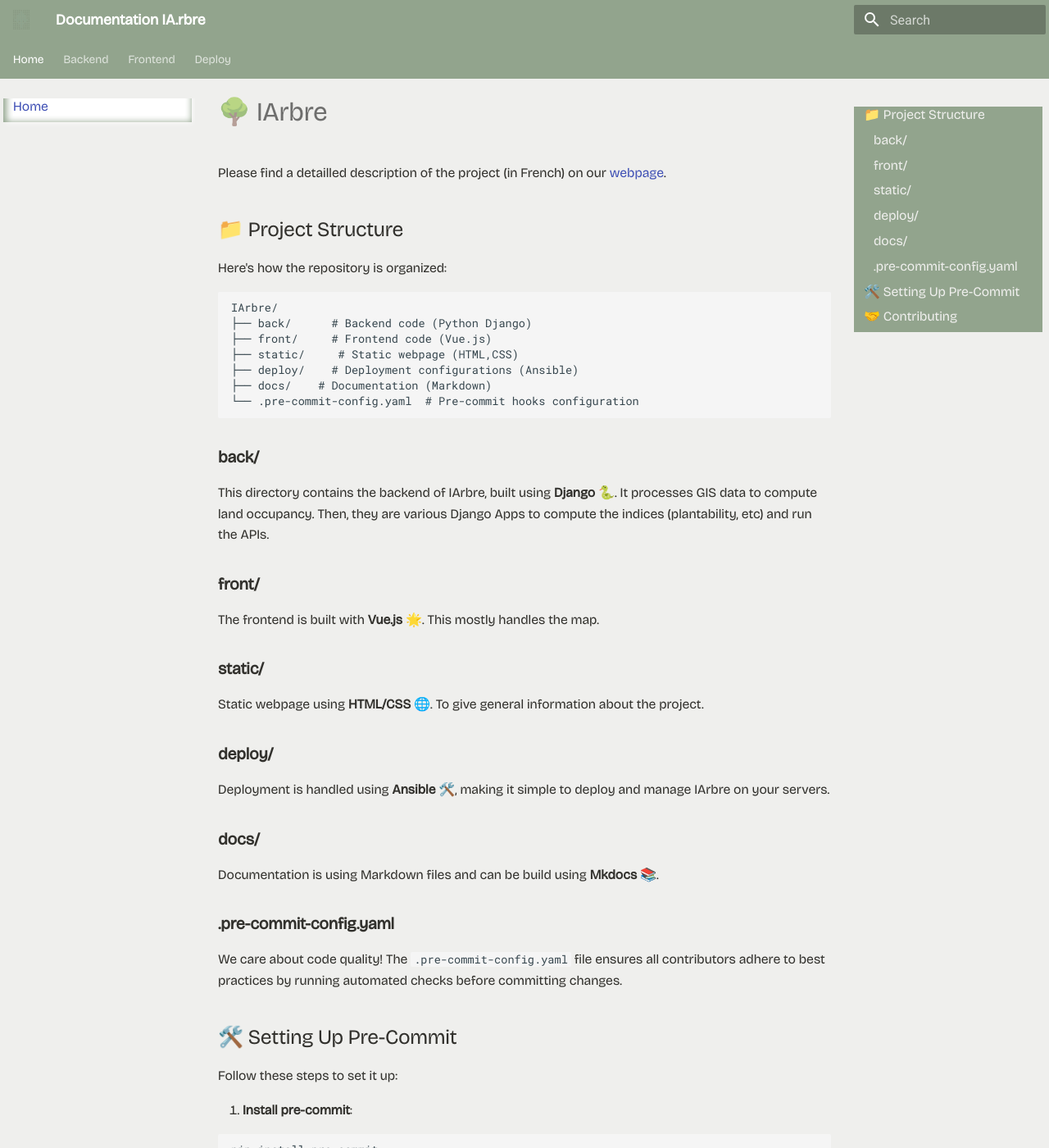
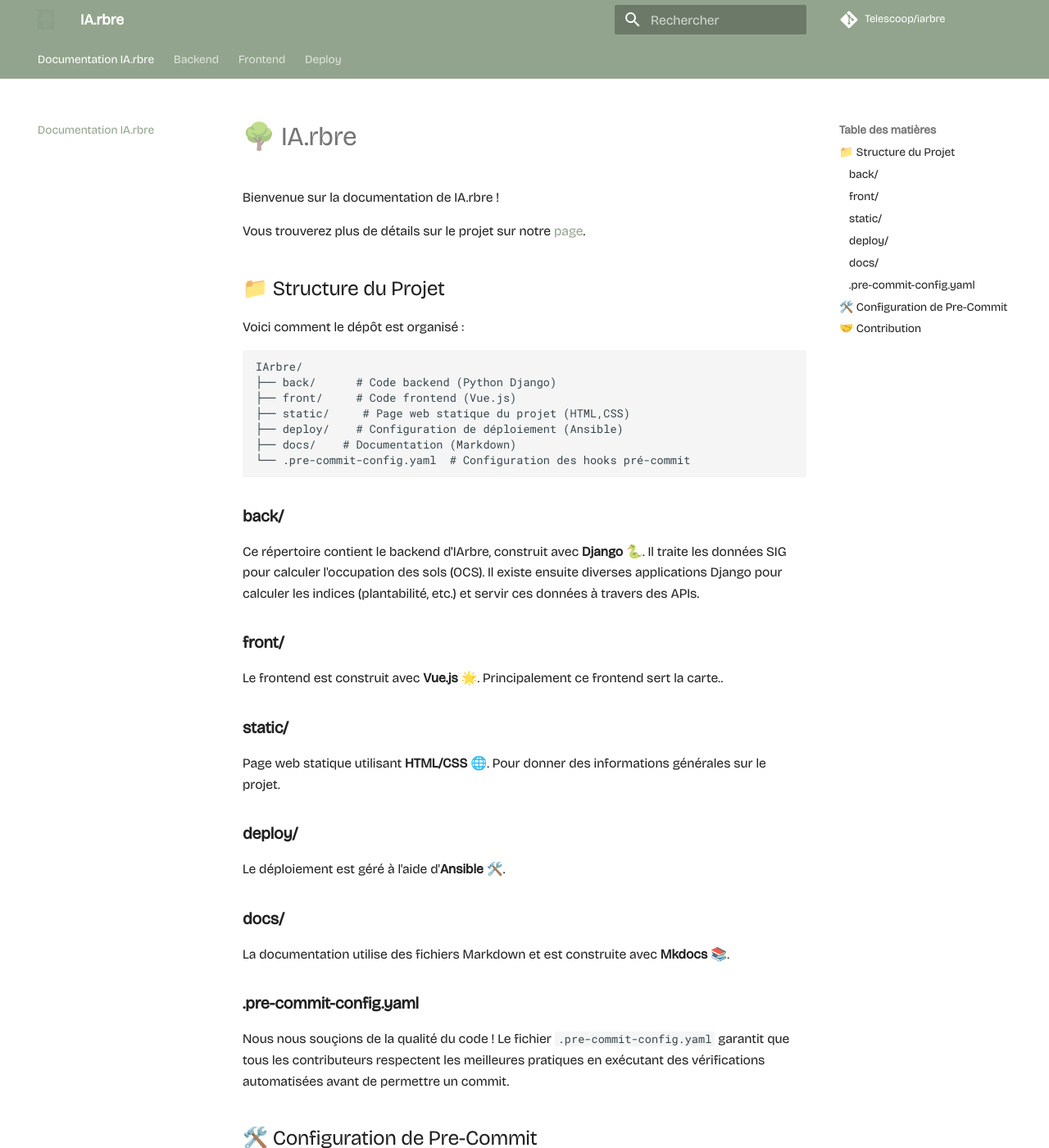
Before and after one commit to TelesCoop/iarbre, an MkDocs documentation site: the page built from docs/index.md, in a window 1280 px wide and 1400 px high. Shown: the whole window at 82% size. Built offline with MkDocs 1.6.1 and Material for MkDocs 9.7.7, drawn with Linux system fonts in a browser that asks for light colours; comment, search, counter and statistics services are not loaded; some of the changed text lies outside the part shown.

Commit message:
doc: update

````diff
--- a/deploy/roles/docs/tasks/main.yml
+++ b/deploy/roles/docs/tasks/main.yml
@@ -32,6 +32,9 @@
       - mkdocs
       - mkdocs-material
       - mkdocstrings[python]
+      - mkdocs-git-revision-date-localized-plugin
+      - mkdocs-minify-plugin
+      - pymdown-extensions
     virtualenv: "{{ venv.path }}"
 
 - name: Init documentation
--- a/docs/assets/stylesheets/extra.css
+++ b/docs/assets/stylesheets/extra.css
@@ -2,35 +2,11 @@
   font-family: "Bricolage Grotesque";
   src: url("BricolageGrotesque-Regular.otf") format("opentype");
 }
-body {
-  font-family: "Bricolage Grotesque", Arial, sans-serif;
-  color: #32312d;
-  background-color: #efefed;
-  overflow-x: hidden;
+:root {
+  --md-primary-fg-color: #92a48d;
+  --md-primary-fg-color--light: #efefed;
+  --md-primary-fg-color--dark: #90030c;
+  --md-text-font: "Bricolage Grotesque";
+
+  --md-accent-fg-color: #32412d;
 }
-.md-header {
-  background-color: #92a48d;
-}
-.md-tabs {
-  background-color: #92a48d;
-}
-.md-sidebar {
-  background-color: #efefed;
-}
-
-.md-grid {
-  max-width: 100%;
-}
-@media (min-width: 1220px) {
-  .md-main__inner {
-    margin-top: 0;
-  }
-  .md-nav {
-    font-size: 16px;
-    color: #efefed;
-    background-color: #92a48d;
-  }
-  .md-nav .md-nav__title {
-    display: none;
-  }
-}
--- a/docs/index.md
+++ b/docs/index.md
@@ -1,79 +1,80 @@
-# 🌳 IArbre
+# 🌳 IA.rbre
 
-Please find a detailled description of the project (in French) on our [webpage](https://iarbre.fr).
+Bienvenue sur la documentation de IA.rbre !
 
-## 📁 Project Structure
+Vous trouverez plus de détails sur le projet sur notre [page](https://iarbre.fr).
 
-Here's how the repository is organized:
+## 📁 Structure du Projet
+
+Voici comment le dépôt est organisé :
 
 ```
 IArbre/
-├── back/      # Backend code (Python Django)
-├── front/     # Frontend code (Vue.js)
-├── static/     # Static webpage (HTML,CSS)
-├── deploy/    # Deployment configurations (Ansible)
+├── back/      # Code backend (Python Django)
+├── front/     # Code frontend (Vue.js)
+├── static/     # Page web statique du projet (HTML,CSS)
+├── deploy/    # Configuration de déploiement (Ansible)
 ├── docs/    # Documentation (Markdown)
-└── .pre-commit-config.yaml  # Pre-commit hooks configuration
+└── .pre-commit-config.yaml  # Configuration des hooks pré-commit
 ```
 
 ### **back/**
 
-This directory contains the backend of IArbre, built using **Django** 🐍.
-It processes GIS data to compute land occupancy. Then, they are various Django Apps to compute the indices
-(plantability, etc) and run the APIs.
+Ce répertoire contient le backend d'IArbre, construit avec **Django** 🐍.
+Il traite les données SIG pour calculer l'occupation des sols (OCS). Il existe ensuite diverses applications Django
+pour calculer les indices (plantabilité, etc.) et servir ces données à travers des APIs.
 
 ### **front/**
 
-The frontend is built with **Vue.js** 🌟. This mostly handles the map.
+Le frontend est construit avec **Vue.js** 🌟. Principalement ce frontend sert la carte..
 
 ### **static/**
 
-Static webpage using **HTML/CSS** 🌐. To give general information about the project.
+Page web statique utilisant **HTML/CSS** 🌐. Pour donner des informations générales sur le projet.
 
 ### **deploy/**
 
-Deployment is handled using **Ansible** 🛠️, making it simple to deploy and manage IArbre on your servers.
+Le déploiement est géré à l'aide d'**Ansible** 🛠️.
 
 ### **docs/**
 
-Documentation is using Markdown files and can be build using **Mkdocs** 📚.
+La documentation utilise des fichiers Markdown et est construite avec **Mkdocs** 📚.
 
 ### **.pre-commit-config.yaml**
 
-We care about code quality! The `.pre-commit-config.yaml` file ensures all contributors adhere to best practices by running automated checks before committing changes.
+Nous nous souçions de la qualité du code ! Le fichier `.pre-commit-config.yaml` garantit que tous les contributeurs
+respectent les meilleures pratiques en exécutant des vérifications automatisées avant de permettre un commit.
 
-## 🛠️ Setting Up Pre-Commit
+## 🛠️ Configuration de Pre-Commit
 
-Follow these steps to set it up:
-
-1. **Install pre-commit**:
+1. **Installer pre-commit** :
 
 ```bash
 pip install pre-commit
 ```
 
-2. **Install the hooks**:
+2. **Installer les hooks** :
 
 ```bash
 pre-commit install
 ```
 
-3. **Run the hooks manually (optional)**:
+3. **Exécuter manuellement les hooks (optionnel)** :
 
 ```bash
 pre-commit run --all-files
 ```
 
-That's it! Now every time you commit, pre-commit will automatically check your code. 🧹✨
+C'est tout ! Maintenant, à chaque commit, `pre-commit` vérifiera automatiquement votre code. 🧹✨
 
-## 🤝 Contributing
+## 🤝 Contribution
 
-If you have ideas, bug reports, or feature requests, feel free to open an [issue](https://github.com/TelesCoop/iarbre/issues).
+Si vous avez des idées, des bugs ou des demandes de fonctionnalités, n'hésitez pas à ouvrir une [issue](https://github.com/TelesCoop/iarbre/issues).
 
-You are also welcome to contribute directly with new features:
+Vous pouvez également contribuer directement en proposant de nouvelles fonctionnalités :
 
-1. **Fork the repository**
-2. **Create a feature branch**: `git checkout -b my-awesome-feature`
-3. **Commit your changes**: `git commit -m "Add awesome feature"`
-4. **Push your branch**: `git push origin my-awesome-feature`
-5. **Open a Pull Request**
+1. **Forker le dépôt**
+2. **Créer une branche de fonctionnalité** : `git checkout -b ma-fonctionnalite-geniale`
+3. **Valider vos modifications** : `git commit -m "Ajouter une fonctionnalité géniale"`
+4. **Pousser votre branche** : `git push origin ma-fonctionnalite-geniale`
+5. **Ouvrir une Pull Request**
--- /dev/null
+++ b/docs/theme/main.html
@@ -0,0 +1,4 @@
+{% extends "base.html" %} {% block site_meta %} {{ super() }} {% if
+page.is_homepage %}
+<link rel="alternate" hreflang="fr" href="{{ config.site_url }}fr/" />
+{% endif %} {% endblock %}
--- a/mkdocs.yml
+++ b/mkdocs.yml
@@ -1,9 +1,60 @@
-site_name: Documentation IA.rbre
+site_name: IA.rbre
+site_url: "https://docs.iarbre.fr/"
+repo_name: "Telescoop/iarbre"
+repo_url: "https://github.com/TelesCoop/iarbre"
+extra:
+  social:
+    - icon: "fontawesome/brands/square-github"
+      link: "https://github.com/TelesCoop/iarbre/tree/dev/docs"
+    - icon: "fontawesome/solid/tree"
+      link: "https://iarbre.fr"
+    - icon: "fontawesome/solid/map"
+      link: "https://carte.iarbre.fr"
+    - icon: "fontawesome/solid/house"
+      link: "https://telescoop.fr"
+  generator: false
+  consent:
+    title: Cookie consent
+    description: >-
+      We use cookies to recognize your repeated visits and preferences, as well
+      as to measure the effectiveness of our documentation and whether users
+      find what they're searching for. With your consent, you're helping us to
+      make our documentation better.
+copyright: Copyright &copy; 2020 - 2025 TELESCOOP
+markdown_extensions:
+  - admonition
+  - codehilite
+  - footnotes
+  - meta
+  - toc:
+      permalink: true
+  - pymdownx.superfences
+  - pymdownx.magiclink
+  - pymdownx.smartsymbols
+  - pymdownx.tabbed:
+      alternate_style: true
+  - pymdownx.tilde
+  - pymdownx.mark
+  - pymdownx.keys
+
+plugins:
+  - search:
+      lang: ["fr"]
+
+  - git-revision-date-localized
+  - minify:
+      minify_html: true
+  - mkdocstrings:
+      handlers:
+        python:
+          options:
+            show_source: true
+
 nav:
-  - Home: index.md
+  - Documentation IA.rbre: index.md
   - Backend:
-      - Backend overview: backend.md
-      - Back-end code documentation:
+      - Instructions: backend.md
+      - Backend docstrings documentation:
           - Insert Cities and IRIS: api/c01_insert_cities_and_iris.md
           - Initialize Grid: api/c02_init_grid.md
           - Import Data: api/c03_import_data.md
@@ -13,19 +64,20 @@ nav:
   - Frontend: front.md
   - Deploy: deploy.md
 
-plugins:
-  - search
-  - mkdocstrings:
-      handlers:
-        python:
-          options:
-            show_source: true
 theme:
   name: "material"
+  language: "fr"
   features:
-    - navigation.tabs
-    - navigation.sections
+    - instant
+    - tabs
+    - content.tabs.link
+  custom_dir: "docs/theme/"
   logo: "assets/images/logo.png"
   favicon: "assets/images/logo.png"
+  palette:
+    primary: custom
+    accent: custom
+    icon:
+      repo: fontawesome/brands/square-github
 
 extra_css: [assets/stylesheets/extra.css]
````
Also changed, not shown: README.md (+41 -39 lines), back/README.md (+59 -65 lines), front/README.md (+19 -17 lines).
